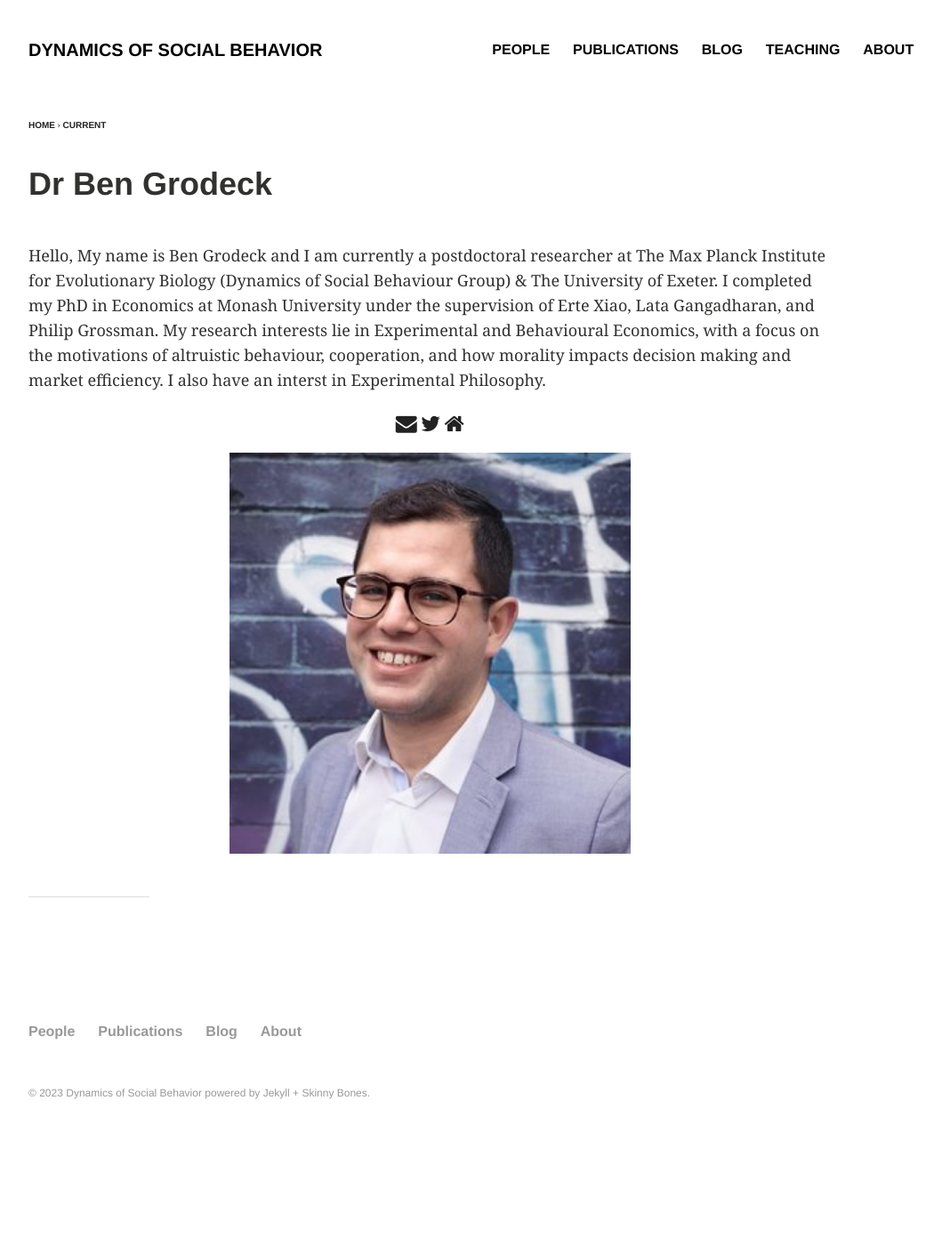
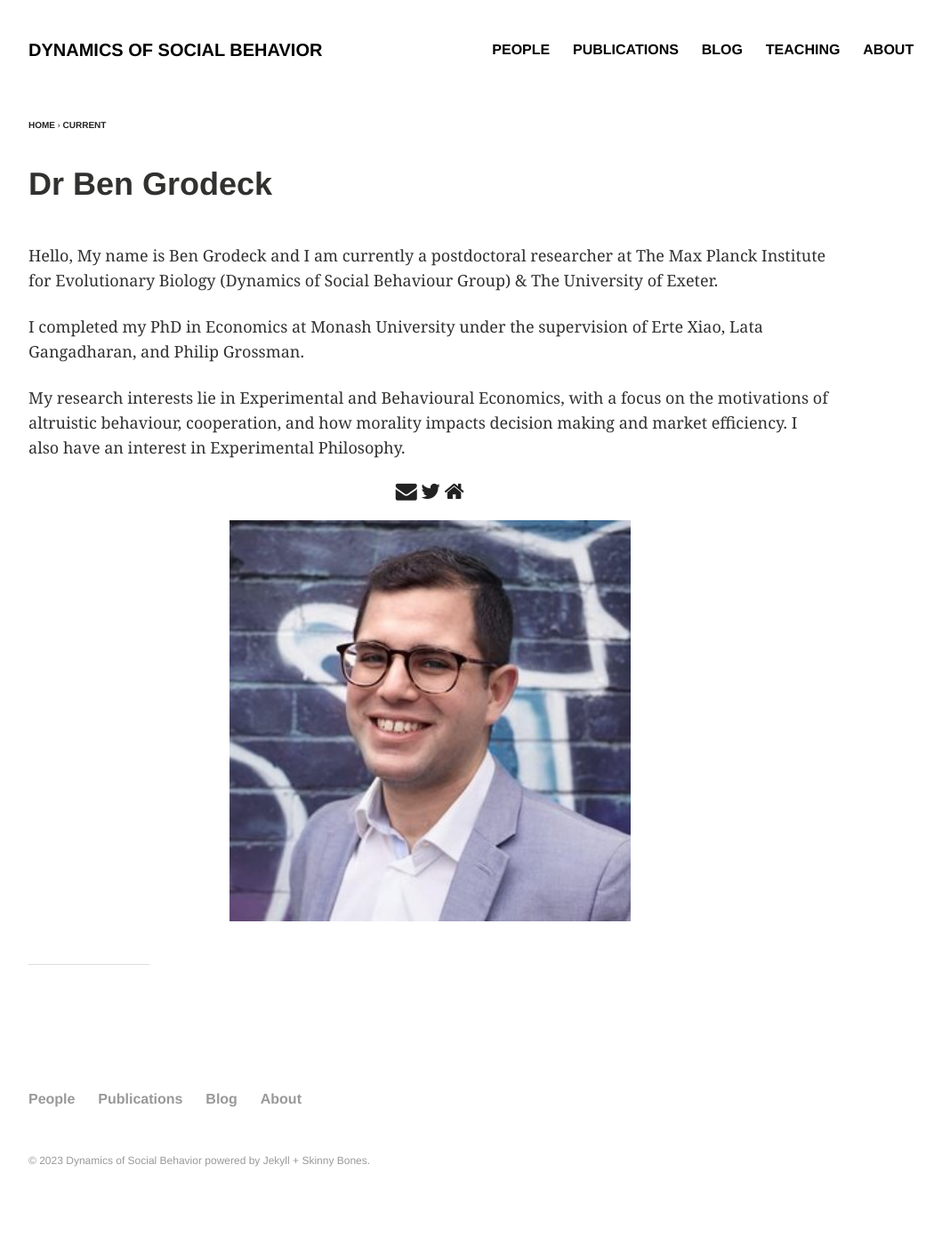
Before and after one commit to DYNOSOBs/social-behaviour, a Jekyll site: the page built from _posts/people/2023-09-05-Grodeck.md, in a window 1280 px wide. Shown: the whole page at 89% size, without its empty margins (64-1123 px from the left). Built offline with Jekyll 4.4.1, drawn with Linux system fonts in a browser that asks for light colours; before the commit the page ends 1315 px from its top, so only the background shows below that; some of the changed lines change nothing that is shown.

Commit message:
ben profile edits

```diff
--- a/_posts/people/2023-09-05-Grodeck.md
+++ b/_posts/people/2023-09-05-Grodeck.md
@@ -10,13 +10,15 @@ image:
 ---
 
 Hello, My name is Ben Grodeck and I am currently a postdoctoral researcher at The Max Planck Institute for Evolutionary Biology (Dynamics of Social Behaviour Group) & The University of Exeter.
+
 I completed my PhD in Economics at Monash University under the supervision of Erte Xiao, Lata Gangadharan, and Philip Grossman.
-My research interests lie in Experimental and Behavioural Economics, with a focus on the motivations of altruistic behaviour, cooperation, and how morality impacts decision making and market efficiency. I also have an interst in Experimental Philosophy.
+
+My research interests lie in Experimental and Behavioural Economics, with a focus on the motivations of altruistic behaviour, cooperation, and how morality impacts decision making and market efficiency. I also have an interest in Experimental Philosophy.
 
 <div id="socialMedia" style="text-align:center">
-    <a href="<grodeck@evolbio.mpg.de>" title="Email"><i style="font-size:24px" class="fa fa-envelope"></i></a>
-    <a href="<https://twitter.com/benleo_econ>" title="Twitter"><i style="font-size:24px" class="fa fa-twitter"></i></a>
-    <a href="<https://sites.google.com/view/bengrodeck/e>" title="Webpage"><i style="font-size:24px" class="fa fa-home"></i></a>
+    <a href="grodeck@evolbio.mpg.de" title="Email"><i style="font-size:24px" class="fa fa-envelope"></i></a>
+    <a href="https://twitter.com/benleo_econ" title="Twitter"><i style="font-size:24px" class="fa fa-twitter"></i></a>
+    <a href="https://sites.google.com/view/bengrodeck" title="Webpage"><i style="font-size:24px" class="fa fa-home"></i></a>
 </div>
 
 <img src="../../images/Grodeck.jpeg" class="center">
```
